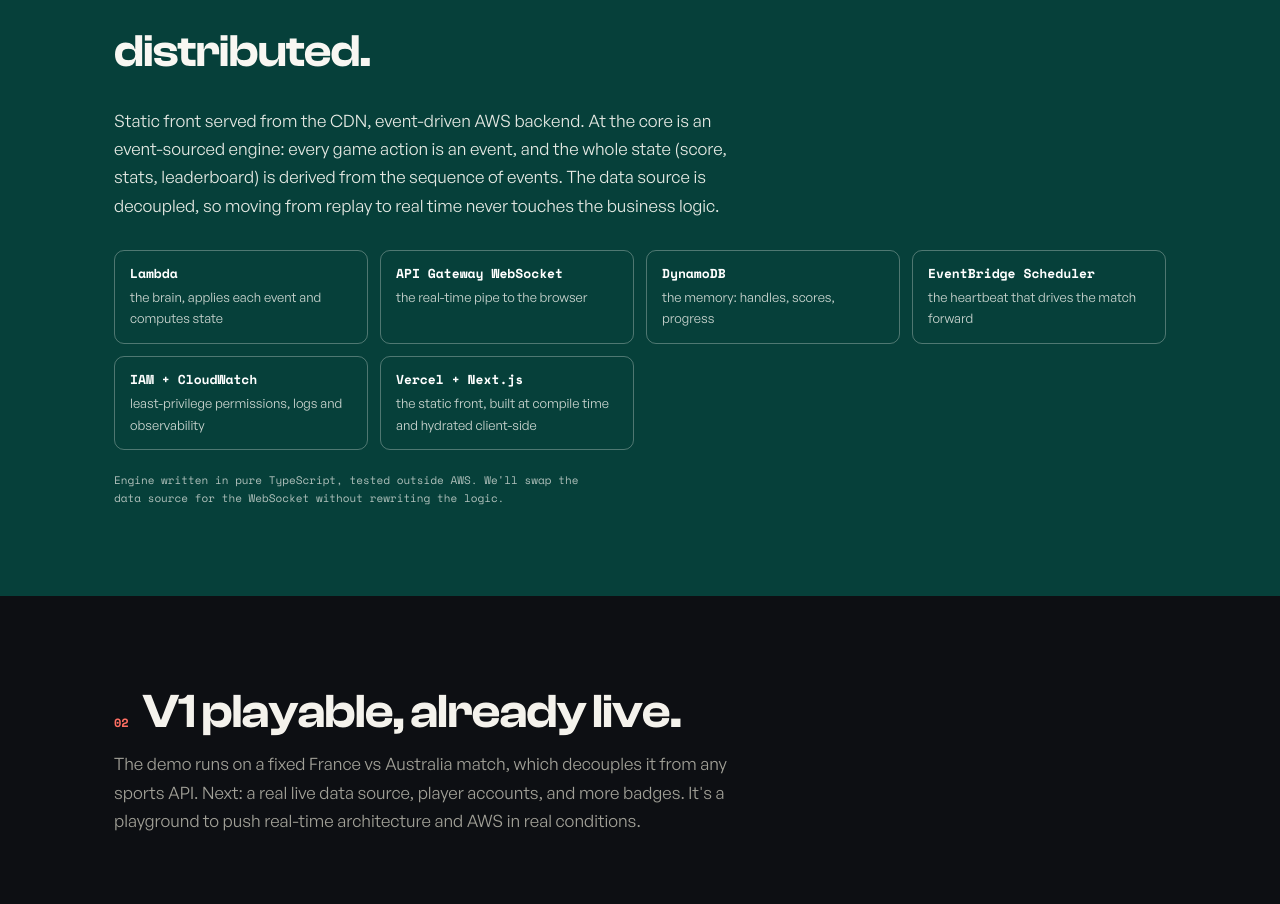
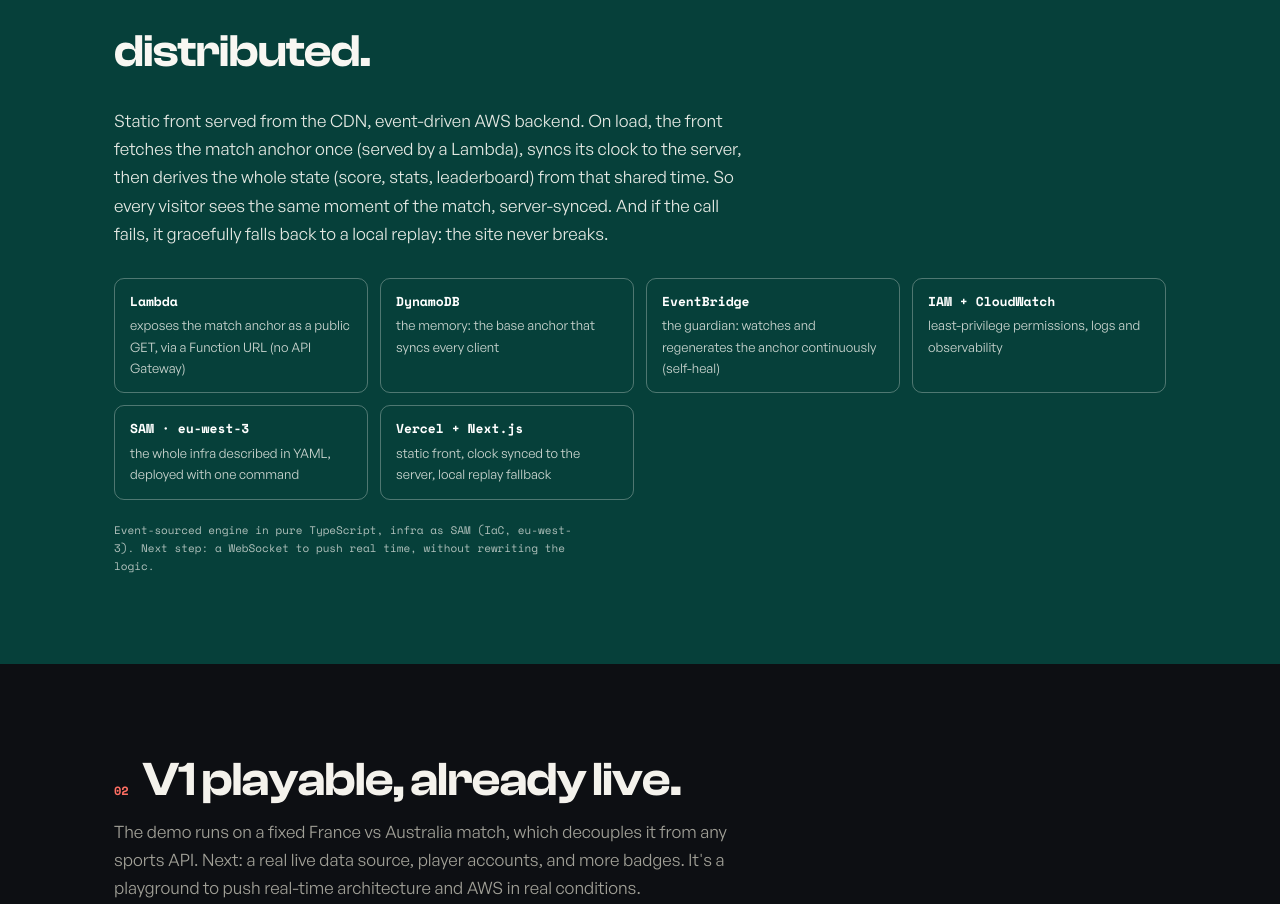
Before and after one commit to Aylay/aylay-website, a Next.js app: page /en/projets/rally in a window 1280 px wide. Shown: the part 1221-2125 px from the top of the page. Built offline with nearby package versions, Linux system fonts and the light colour scheme.

Commit message:
update rally project content

```diff
--- a/messages/en.json
+++ b/messages/en.json
@@ -76,7 +76,7 @@
     "workDescription": "Lucas Attali's work: SEO and development results at Beavers, the build of Skalp, and a netlinking SaaS in the works.",
     "ogAlt": "Lucas Attali",
     "rallyTitle": "Rally, real-time match companion · Lucas Attali",
-    "rallyDescription": "A real-time match companion: live updates, predictions for fun and a leaderboard. Playable demo, Vercel front and event-driven AWS backend (Lambda, WebSocket, DynamoDB)."
+    "rallyDescription": "A real-time match companion: live updates, predictions for fun and a leaderboard. Playable demo, Vercel front and event-driven AWS backend (Lambda, DynamoDB, EventBridge)."
   },
   "about": {
     "aboutEyebrow": "about · aka aylay",
@@ -201,14 +201,14 @@
     "f5Desc": "the action feed, in real time",
     "archLabel": "the architecture",
     "archTitle": "Real time, cleanly distributed.",
-    "archIntro": "Static front served from the CDN, event-driven AWS backend. At the core is an event-sourced engine: every game action is an event, and the whole state (score, stats, leaderboard) is derived from the sequence of events. The data source is decoupled, so moving from replay to real time never touches the business logic.",
-    "awsLambda": "the brain, applies each event and computes state",
-    "awsWs": "the real-time pipe to the browser",
-    "awsDdb": "the memory: handles, scores, progress",
-    "awsEb": "the heartbeat that drives the match forward",
+    "archIntro": "Static front served from the CDN, event-driven AWS backend. On load, the front fetches the match anchor once (served by a Lambda), syncs its clock to the server, then derives the whole state (score, stats, leaderboard) from that shared time. So every visitor sees the same moment of the match, server-synced. And if the call fails, it gracefully falls back to a local replay: the site never breaks.",
+    "awsLambda": "exposes the match anchor as a public GET, via a Function URL (no API Gateway)",
+    "awsDdb": "the memory: the base anchor that syncs every client",
+    "awsEb": "the guardian: watches and regenerates the anchor continuously (self-heal)",
     "awsOps": "least-privilege permissions, logs and observability",
-    "awsFront": "the static front, built at compile time and hydrated client-side",
-    "engineNote": "Engine written in pure TypeScript, tested outside AWS. We'll swap the data source for the WebSocket without rewriting the logic.",
+    "awsIac": "the whole infra described in YAML, deployed with one command",
+    "awsFront": "static front, clock synced to the server, local replay fallback",
+    "engineNote": "Event-sourced engine in pure TypeScript, infra as SAM (IaC, eu-west-3). Next step: a WebSocket to push real time, without rewriting the logic.",
     "f1Label": "Live scoreboard",
     "f2Label": "Momentum bar",
     "f3Label": "Predictions for fun",
--- a/messages/fr.json
+++ b/messages/fr.json
@@ -76,7 +76,7 @@
     "workDescription": "Réalisations de Lucas Attali : résultats SEO et développement chez Beavers, la construction de Skalp, et un SaaS de netlinking en préparation.",
     "ogAlt": "Lucas Attali",
     "rallyTitle": "Rally, companion de match temps réel · Lucas Attali",
-    "rallyDescription": "Un companion de match en temps réel : suivi live, pronostics pour le fun et classement. Démo jouable, front Vercel et backend AWS event-driven (Lambda, WebSocket, DynamoDB)."
+    "rallyDescription": "Un companion de match en temps réel : suivi live, pronostics pour le fun et classement. Démo jouable, front Vercel et backend AWS event-driven (Lambda, DynamoDB, EventBridge)."
   },
   "about": {
     "aboutEyebrow": "à propos · alias aylay",
@@ -201,14 +201,14 @@
     "f5Desc": "le fil des actions, en temps réel",
     "archLabel": "l'architecture",
     "archTitle": "Du temps réel, proprement distribué.",
-    "archIntro": "Front statique servi par le CDN, backend AWS event-driven. Le coeur est un moteur événementiel : chaque action du match est un évènement, et tout l'état (score, stats, classement) se dérive de la suite d'évènements. La source de données est découplée, donc passer du replay au temps réel ne touche pas la logique métier.",
-    "awsLambda": "le cerveau, applique chaque évènement et calcule l'état",
-    "awsWs": "le tuyau temps réel vers le navigateur",
-    "awsDdb": "la mémoire : pseudos, scores, progression",
-    "awsEb": "le battement qui fait avancer le match",
+    "archIntro": "Front statique servi par le CDN, backend AWS event-driven. Au chargement, le front récupère une fois l'anchor du match servi par une Lambda, cale son horloge sur le serveur, puis dérive tout l'état (score, stats, classement) depuis ce temps partagé. Tous les visiteurs voient donc le même instant du match, server-synced. Et si l'appel échoue, fallback gracieux sur un replay local : le site ne casse jamais.",
+    "awsLambda": "expose l'anchor du match en GET public, via une Function URL (sans API Gateway)",
+    "awsDdb": "la mémoire : l'anchor de base qui synchronise tous les clients",
+    "awsEb": "le gardien : surveille et régénère l'anchor en continu (self-heal)",
     "awsOps": "permissions au plus juste, logs et observabilité",
-    "awsFront": "le front statique, rendu au build et hydraté côté client",
-    "engineNote": "Moteur écrit en TypeScript pur, testé hors AWS. On remplacera la source de données par le WebSocket sans réécrire la logique.",
+    "awsIac": "toute l'infra décrite en YAML, déployée d'une commande",
+    "awsFront": "front statique, horloge calée sur le serveur, fallback replay local",
+    "engineNote": "Moteur event-sourced en TypeScript pur, infra en SAM (IaC, eu-west-3). Prochaine étape : un WebSocket pour pousser le temps réel, sans réécrire la logique.",
     "f1Label": "Scoreboard live",
     "f2Label": "Barre de momentum",
     "f3Label": "Pronostics pour le fun",
--- a/src/app/[locale]/projets/rally/page.tsx
+++ b/src/app/[locale]/projets/rally/page.tsx
@@ -44,10 +44,10 @@ export default function RallyProject({
   // Libellés tech en dur (noms de produits), descriptions traduites
   const stack = [
     ["Lambda", t("awsLambda")],
-    ["API Gateway WebSocket", t("awsWs")],
     ["DynamoDB", t("awsDdb")],
-    ["EventBridge Scheduler", t("awsEb")],
+    ["EventBridge", t("awsEb")],
     ["IAM + CloudWatch", t("awsOps")],
+    ["SAM · eu-west-3", t("awsIac")],
     ["Vercel + Next.js", t("awsFront")],
   ] as const;
 
```
